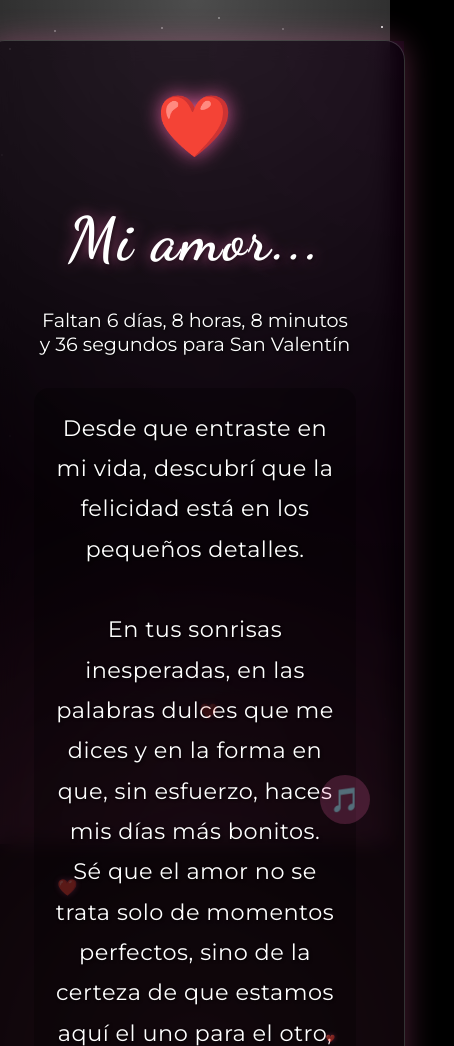
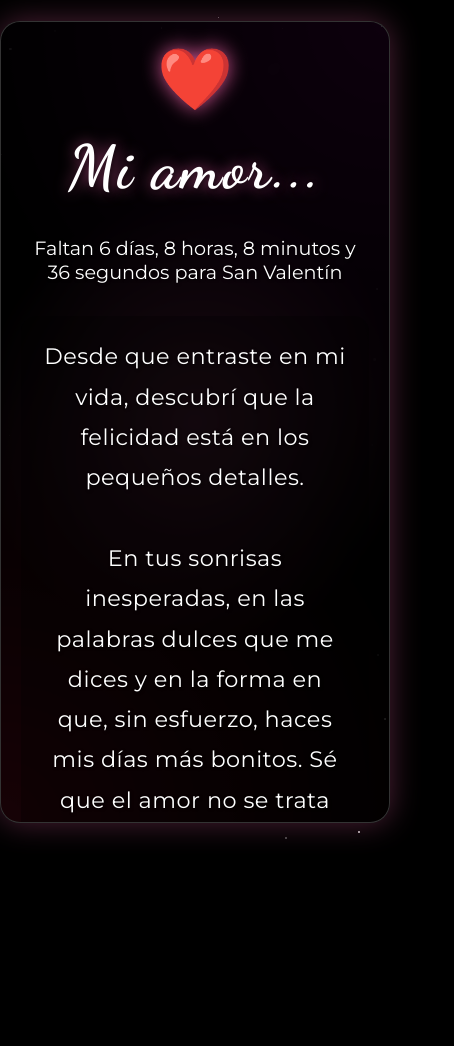
Before and after one commit to Dipa0707/pedido, a plain HTML site: page index.html in a window 390 px wide. Shown: the top 1046 px of the page, 454 px wide, since content can reach past the window. After the commit the page ends 844 px from the top, so only its background shows below. Drawn offline with Linux system fonts and the light colour scheme.

Commit message:
index.html

```diff
--- a/index.html
+++ b/index.html
@@ -9,7 +9,7 @@
 
         body {
             margin: 0;
-            padding: 20px;
+            padding: 10px;
             min-height: 100vh;
             display: flex;
             justify-content: center;
@@ -17,7 +17,7 @@
             background: #000;
             font-family: 'Montserrat', sans-serif;
             position: relative;
-            overflow-x: hidden;
+            overflow: hidden;  /* Previne scroll */
         }
 
         .stars {
@@ -46,29 +46,121 @@
 
         /* Ajustes para mobile */
         @media screen and (max-width: 768px) {
-            .stars {
-                background: radial-gradient(circle at top, rgba(255,255,255,0.3) 0%, transparent 60%),
-                           radial-gradient(circle at bottom, rgba(255,105,180,0.2) 0%, transparent 60%);
+            body {
+                padding: 0;
             }
 
-            .star {
-                width: 2px !important;
-                height: 2px !important;
+            .container {
+                padding: 15px;
+                width: 95%;
+                margin: 10px;
+                border-radius: 15px;
+            }
+
+            h1 {
+                font-size: 2.5rem;
+                margin: 1rem 0;
+            }
+
+            .heart {
+                font-size: 40px;
+            }
+
+            .message {
+                font-size: 1.1rem;
+                line-height: 1.6;
+                padding: 15px;
+                margin: 1rem 0;
+            }
+
+            .countdown {
+                font-size: 0.9rem;
+                margin: 1rem 0;
+            }
+
+            .question h2 {
+                font-size: 1.1rem;
+                padding: 15px;
+                margin: 1rem 0;
+            }
+
+            .buttons {
+                flex-direction: column;
+                gap: 15px;
+            }
+
+            button {
+                width: 100%;
+                padding: 12px;
+                font-size: 1.1rem;
+            }
+
+            .final-message {
+                font-size: 1.1rem;
+                padding: 20px;
+                margin: 1rem 0;
+            }
+
+            .floating-hearts {
+                pointer-events: none;
+            }
+        }
+
+        /* Prevenir zoom em inputs em iOS */
+        @media screen and (max-width: 768px) {
+            input, select, textarea {
+                font-size: 16px;
+            }
+        }
+
+        /* Ajustes para telas muito pequenas */
+        @media screen and (max-width: 320px) {
+            h1 {
+                font-size: 2rem;
+            }
+
+            .message, .question h2, .final-message {
+                font-size: 1rem;
+            }
+
+            .heart {
+                font-size: 30px;
+            }
+        }
+
+        /* Prevenir seleção de texto */
+        * {
+            -webkit-touch-callout: none;
+            -webkit-user-select: none;
+            -khtml-user-select: none;
+            -moz-user-select: none;
+            -ms-user-select: none;
+            user-select: none;
+        }
+
+        /* Fixar a orientação vertical */
+        @media screen and (orientation: landscape) {
+            .container {
+                max-height: 85vh;
+                overflow-y: auto;
             }
         }
 
         .container {
             text-align: center;
             background: rgba(0, 0, 0, 0.6);
-            padding: 3rem;
-            margin: 20px auto;
+            padding: 20px;
+            margin: 0 auto;
             border-radius: 20px;
             box-shadow: 0 0 30px rgba(255, 105, 180, 0.3);
             backdrop-filter: blur(10px);
+            width: 90%;
             max-width: 700px;
             position: relative;
             z-index: 1;
             border: 1px solid rgba(255, 255, 255, 0.2);
+            overflow-y: auto;
+            max-height: 90vh;
         }
 
         .heart-bg {
@@ -268,36 +360,7 @@
 
         /* Música */
         .music-control {
-            position: fixed;
-            bottom: 20px;
-            right: 20px;
-            z-index: 1000;
-            background: rgba(255, 105, 180, 0.2);
-            padding: 10px;
-            border-radius: 50%;
-            cursor: pointer;
-            font-size: 24px;
-            transition: all 0.3s;
-        }
-
-        .music-control:hover {
-            transform: scale(1.1);
-            background: rgba(255, 105, 180, 0.4);
-        }
-
-        @keyframes glow {
-            from {
-                text-shadow: 0 0 10px #fff,
-                           0 0 20px #fff,
-                           0 0 30px #ff69b4,
-                           0 0 40px #ff69b4;
-            }
-            to {
-                text-shadow: 0 0 20px #fff,
-                           0 0 30px #ff4da6,
-                           0 0 40px #ff4da6,
-                           0 0 50px #ff4da6;
-            }
+            display: none;
         }
     </style>
 </head>
@@ -349,11 +412,6 @@
             Te amo mucho.
         </div>
     </div>
-
-    <div class="music-control" onclick="toggleMusic()">🎵</div>
-    <audio id="bgMusic" loop>
-        <source src="https://www.soundhelix.com/examples/mp3/SoundHelix-Song-1.mp3" type="audio/mp3">
-    </audio>
 
     <script>
         // Criar estrelas
@@ -411,22 +469,6 @@
             document.getElementById('seconds').textContent = seconds;
         }
 
-        // Controle de música
-        let isMusicPlaying = false;
-        function toggleMusic() {
-            const music = document.getElementById('bgMusic');
-            if (isMusicPlaying) {
-                music.pause();
-                isMusicPlaying = false;
-            } else {
-                music.play();
-                isMusicPlaying = true;
-            }
-        }
-
-        // Iniciar corações flutuantes
-        setInterval(createFloatingHearts, 500);
-
         function sayYes() {
             // Remove o texto inicial e o contador
             document.querySelector('.message').style.display = 'none';
@@ -461,6 +503,19 @@
 
         // Inicializar
         updateCountdown();
+
+        // Adicionar ao JavaScript
+        // Prevenir zoom em dispositivos móveis
+        document.addEventListener('touchstart', function(event) {
+            if (event.touches.length > 1) {
+                event.preventDefault();
+            }
+        }, { passive: false });
+
+        // Prevenir zoom com gestos
+        document.addEventListener('gesturestart', function(event) {
+            event.preventDefault();
+        });
     </script>
 </body>
 </html>
```
